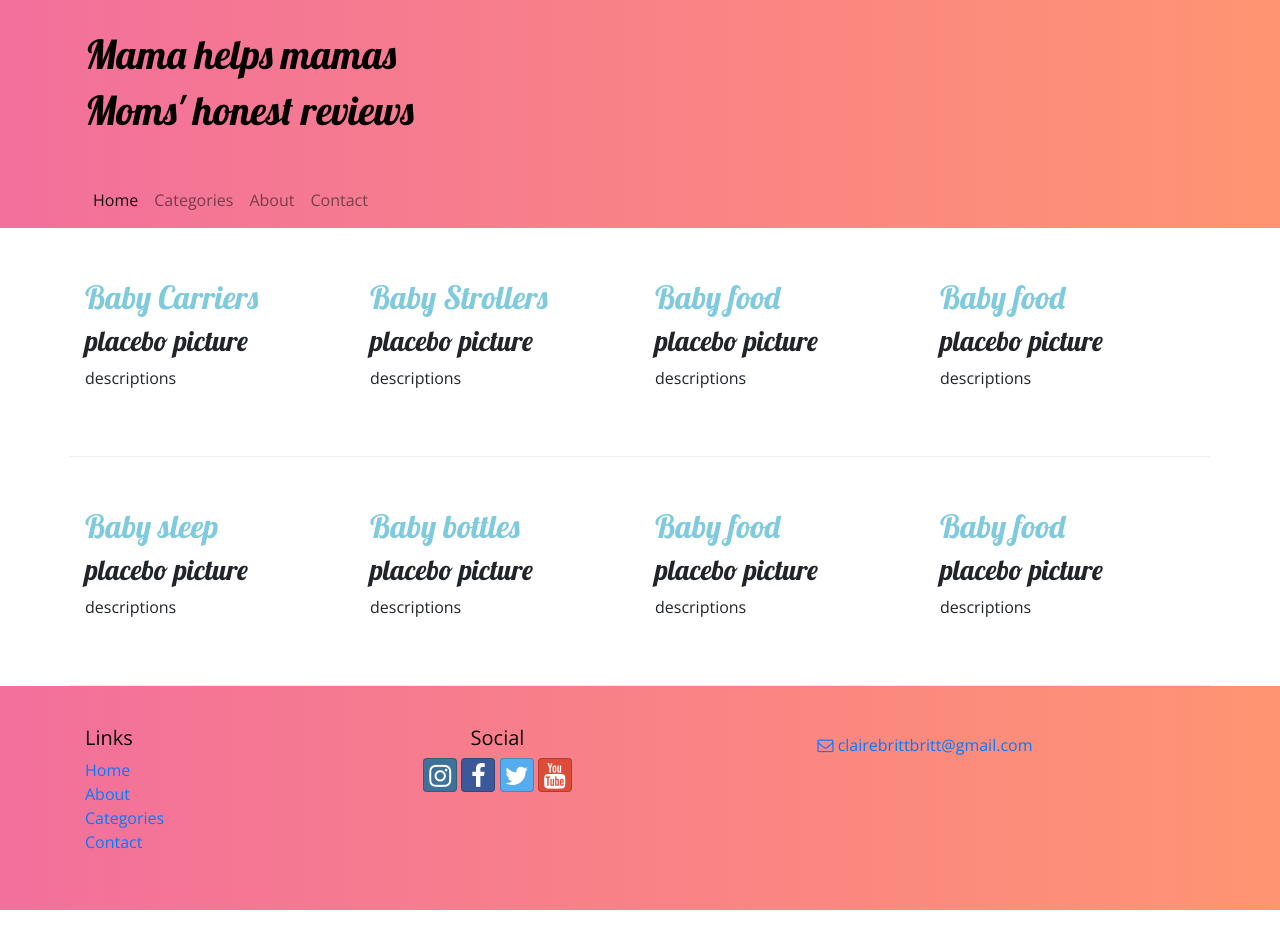
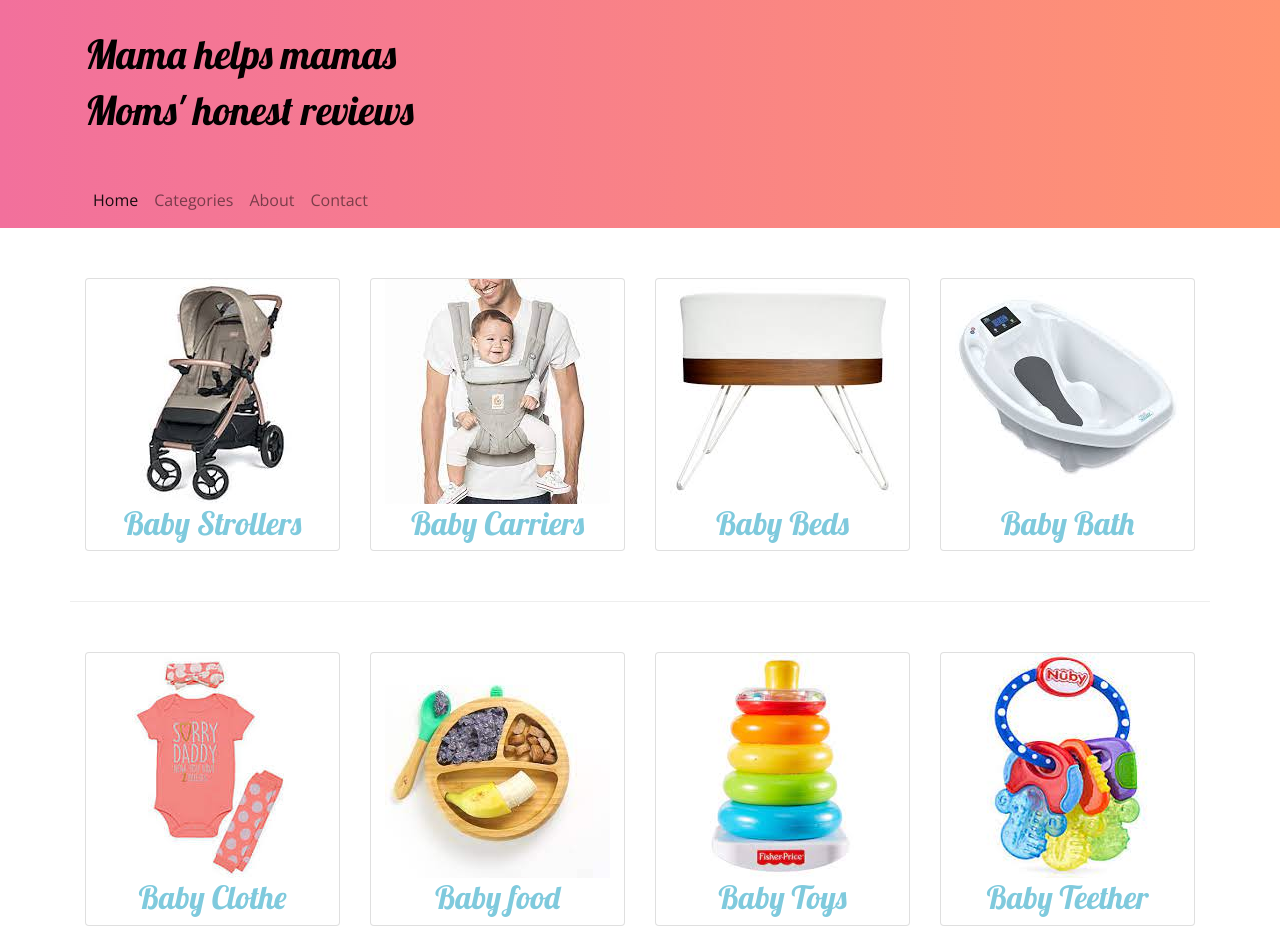
Before and after one commit to CXL3/Bootstrap-portfolio-Mama-help-mamas, a website: page index.html in a window 1280 px wide. Shown: the top 952 px of the page. Before the commit the page ends 910 px from the top, so only its background shows below. Drawn offline with nearby package versions, Linux system fonts and the light colour scheme.

Commit message:
added cards

```diff
--- a/css/styles.css
+++ b/css/styles.css
@@ -18,7 +18,7 @@ header h2 {
 }
 
 footer {
-    background-image: linear-gradient(to right, #f2709c, #ff9472););
+    background-image: linear-gradient(to right, #f2709c, #a09e9d);
     padding: 20px 0;
 }
 
@@ -40,3 +40,17 @@ footer {
 .jumbotron {
     margin: 0;
 }
+.form-content {
+    padding: 50px 0;
+    border-bottom: 1px ridge;
+    min-height: 200px;
+}
+.center-block {
+    display: block;
+    margin-left: auto;
+    margin-right: auto;
+ }
+ .site-footer{
+    background-image: linear-gradient(#f2709c, #ff9472);
+    padding: 20px 0;
+}
--- a/index.html
+++ b/index.html
@@ -36,63 +36,86 @@
             <div class="collapse navbar-collapse" id="homeNavbar">
                 <ul class="navbar-nav">
                     <li class="nav-item active"><a class="nav-link" href="#">Home</a></li>
-                    <li class="nav-item"><a class="nav-link" href="#">Categories</a></li>
+                    <li class="nav-item"><a class="nav-link" href="#category">Categories</a></li>
                     <li class="nav-item"><a class="nav-link" href="aboutus.html">About</a></li>
-                    <li class="nav-item"><a class="nav-link" href="#">Contact</a></li>
+                    <li class="nav-item"><a class="nav-link" href="contactus.html">Contact</a></li>
                 </ul>
             </div>
         </div>
     </nav>
-    <div class="container">
+    <div class="container" id="category">
         <div class="row row-content align-items-center">
             <div class="col=12 col-sm-6 col-lg-3">
-                <h2 class="text-nowrap">Baby Carriers</h2>
-                <h3>placebo picture</h3>
-                <p>descriptions</p>
+                <div class="card">
+                    <div class="card-boy">
+                        <img class="d-flex center-block img-thumnail" src="img/stroller.jpg" alt="stroller"/>
+                        <h2 class="text-nowrap text-center">Baby Strollers</h2>
+                    </div>
+                </div>
             </div>
             <div class="col=12 col-sm-6 col-lg-3">
-                <h2 class="text-nowrap">Baby Strollers</h2>
-                <h3>placebo picture</h3>
-                <p>descriptions</p>
+                <div class="card">
+                    <div class="card-boy">
+                        <img class="d-flex center-block img-thumnail" src="img/carrier.jpg" alt="carrier"/>
+                        <h2 class="text-nowrap text-center">Baby Carriers</h2>
+                    </div>
+                </div>
             </div>
             <div class="col=12 col-sm-6 col-lg-3">
-                <h2 class="text-nowrap">Baby food</h2>
-                <h3>placebo picture</h3>
-                <p>descriptions</p>
+                <div class="card">
+                    <div class="card-boy">
+                        <img class="d-flex center-block img-thumnail" src="img/beds.jpg" alt="beds"/>
+                        <h2 class="text-nowrap text-center">Baby Beds</h2>
+                    </div>
+                </div>
             </div>
             <div class="col=12 col-sm-6 col-lg-3">
-                <h2 class="text-nowrap">Baby food</h2>
-                <h3>placebo picture</h3>
-                <p>descriptions</p>
+                <div class="card">
+                    <div class="card-boy">
+                        <img class="d-flex center-block img-thumnail" src="img/bath.jpg" alt="bath"/>
+                        <h2 class="text-nowrap text-center">Baby Bath</h2>
+                    </div>
+                </div>
             </div>
         </div>
 
         <div class="row row-content align-items-center">
             <div class="col=12 col-sm-6 col-lg-3">
-                <h2 class="text-nowrap">Baby sleep</h2>
-                <h3>placebo picture</h3>
-                <p>descriptions</p>
+                <div class="card">
+                    <div class="card-boy">
+                        <img class="d-flex center-block img-thumnail" src="img/clothe.jpg" alt="clothe"/>
+                        <h2 class="text-nowrap text-center">Baby Clothe</h2>
+                    </div>
+                </div>
             </div>
             <div class="col=12 col-sm-6 col-lg-3">
-                <h2 class="text-nowrap">Baby bottles</h2>
-                <h3>placebo picture</h3>
-                <p>descriptions</p>
+                <div class="card">
+                    <div class="card-boy">
+                        <img class="d-flex center-block img-thumnail" src="img/food.jpg" alt="food"/>
+                        <h2 class="text-nowrap text-center">Baby food</h2>
+                    </div>
+                </div>
             </div>
             <div class="col=12 col-sm-6 col-lg-3">
-                <h2 class="text-nowrap">Baby food</h2>
-                <h3>placebo picture</h3>
-                <p>descriptions</p>
+                <div class="card">
+                    <div class="card-boy">
+                        <img class="d-flex center-block img-thumnail" src="img/toys.jpg" alt="toys"/>
+                        <h2 class="text-nowrap text-center">Baby Toys</h2>
+                    </div>
+                </div>
             </div>
             <div class="col=12 col-sm-6 col-lg-3">
-                <h2 class="text-nowrap">Baby food</h2>
-                <h3>placebo picture</h3>
-                <p>descriptions</p>
+                <div class="card">
+                    <div class="card-boy">
+                        <img class="d-flex center-block img-thumnail" src="img/teether.jpg" alt="teether"/>
+                        <h2 class="text-nowrap text-center">Baby Teether</h2>
+                    </div>
+                </div>
             </div>
         </div>
     </div>
 
-    <footer>
-        <footer>
+    <footer class="site-footer">
         <div class="container">
             <div class="row">
                 <div class="col-4 col-sm-2">
@@ -101,7 +124,7 @@
                         <li><a href="#">Home</a></li>
                         <li><a href="#">About</a></li>
                         <li><a href="#">Categories</a></li>
-                            <li><a href="#">Contact</a></li>
+                        <li><a href="contactus.html">Contact</a></li>
                     </ul>
                 </div>
                 <div class="col-6 col-sm-5 text-center">
@@ -117,7 +140,6 @@
            </div>
         </div>
     </footer>
-    </footer>
 
 </body>
     <!-- jQuery,Popper.js, then the Bootstrap JavaScript plugins.-->
```
Also changed, not shown: contactus.html (added, +130 -0 lines), img/bath.jpg (added), img/beds.jpg (added), img/carrier.jpg (added), img/clothe.jpg (added), img/food.jpg (added), img/stroller.jpg (added), img/teether.jpg (added), img/toys.jpg (added). Lines whose indentation alone changed are shown as unchanged.
